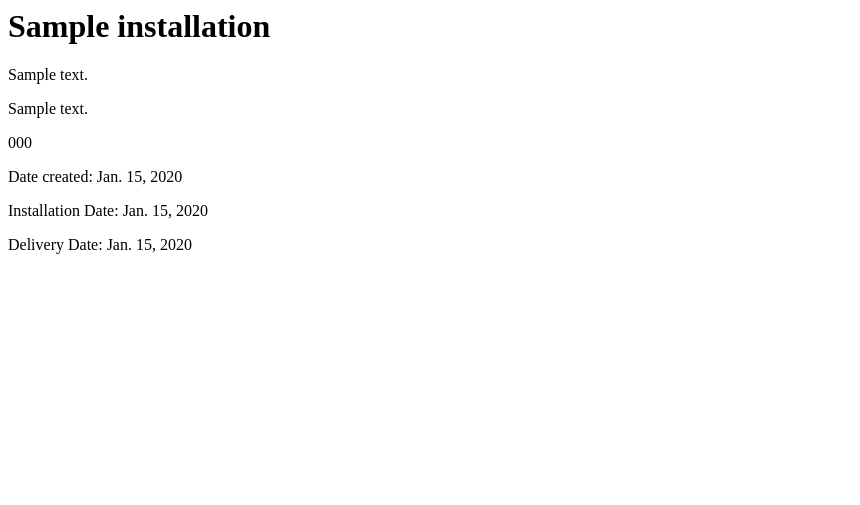
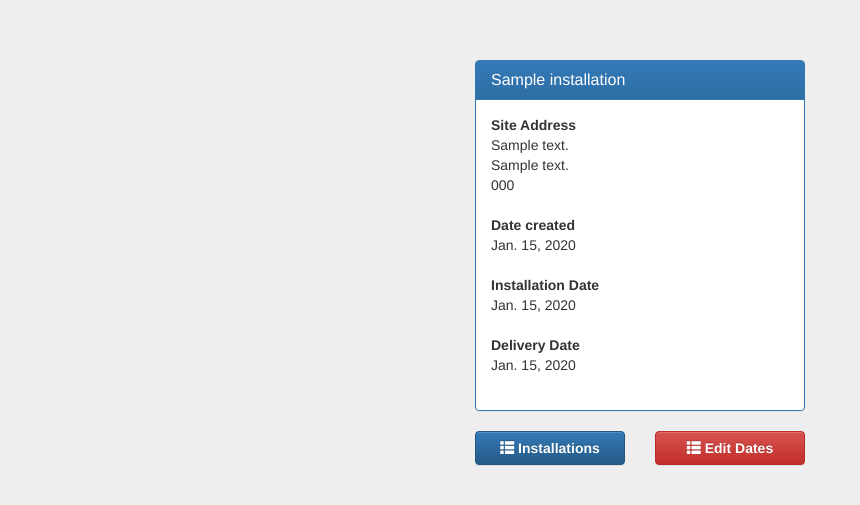
Before and after one commit to joelcormack/woowoo_webapp, a Django app: page /installations/1/ in a window 1280 px wide. Shown: the top 505 px of the page, without its empty margins (0-860 px from the left). Run offline with Django 3.2, Linux system fonts and the light colour scheme; tables that the repository leaves empty hold one stand-in row (values such as "Sample post"); parts of the project's set-up code (start-up, migrations or seed data) failed here and were passed over; some libraries are stand-ins or nearby versions.

Commit message:
styled installation templates

```diff
--- a/woowoo/woowoo_webapp/installations/static/installations/style.css
+++ b/woowoo/woowoo_webapp/installations/static/installations/style.css
@@ -3,13 +3,16 @@ body {
   padding-bottom: 40px;
   background-color: #eee;
 }
-
+.box-central {
+  max-width: 330px;
+  margin: 0 auto;
+}
 .form-signin {
   max-width: 330px;
   padding: 15px;
   margin: 0 auto;
 }
-.form-signin .form-signin-heading,
+.form-signin .form-signin--heading,
 .form-signin .checkbox {
   margin-bottom: 10px;
 }
--- a/woowoo/woowoo_webapp/installations/templates/installations/base.html
+++ b/woowoo/woowoo_webapp/installations/templates/installations/base.html
@@ -1,3 +1,4 @@
+{% load static %}
 <!DOCTYPE html>
 <html lang="en">
   <head>
@@ -12,6 +13,7 @@
     <!-- Optional theme -->
     <link rel="stylesheet" href="https://maxcdn.bootstrapcdn.com/bootstrap/3.3.6/css/bootstrap-theme.min.css" integrity="sha384-fLW2N01lMqjakBkx3l/M9EahuwpSfeNvV63J5ezn3uZzapT0u7EYsXMjQV+0En5r" crossorigin="anonymous">
 
+    <link rel="stylesheet" href="{% static 'installations/style.css' %}">
    {% block script %}{% endblock %}
     <!-- HTML5 shim and Respond.js for IE8 support of HTML5 elements and media queries -->
     <!-- WARNING: Respond.js doesn't work if you view the page via file:// -->
--- a/woowoo/woowoo_webapp/installations/templates/installations/installation_dates.html
+++ b/woowoo/woowoo_webapp/installations/templates/installations/installation_dates.html
@@ -1,12 +1,10 @@
 {% extends 'installations/base.html' %}
-{% load static %}
 {% load bootstrap %}
 
 {% block script %}
 <link rel="stylesheet" href="//code.jquery.com/ui/1.11.4/themes/smoothness/jquery-ui.css">
 <script src="//code.jquery.com/jquery-1.10.2.js"></script>
 <script src="//code.jquery.com/ui/1.11.4/jquery-ui.js"></script>
-<link rel="stylesheet" href="{% static 'installations/style.css' %}">
 <script>
   $(function() {
     $(".datepicker").datepicker({
@@ -21,7 +19,7 @@
 
 {% block content %}
 <form class="form-signin" action="{% url 'contractor-dates' installation_id %}" method="post">
-  <h2 class="form-signin-heading">Mulberry Road Allotments</h2>
+  <h2 class="form-signin--heading">Mulberry Road Allotments</h2>
   {% csrf_token %}
   {{ form|bootstrap }}
   <div class="form-group">
--- a/woowoo/woowoo_webapp/installations/templates/installations/installation_detail.html
+++ b/woowoo/woowoo_webapp/installations/templates/installations/installation_detail.html
@@ -1,7 +1,48 @@
-<h1>{{ object.name }}</h1>
-<p>{{ object.address_one }}</p>
-<p>{{ object.address_two }}</p>
-<p>{{ object.postcode }}</p>
-<p>Date created: {{ object.created_date }}</p>
-<p>Installation Date: {{ object.installation_date }}</p>
-<p>Delivery Date: {{ object.delivery_date }}</p>
+{% extends 'installations/base.html' %}
+{% block content %}
+<div class="box-central">
+
+  <p></p>
+  <div class="panel panel-primary">
+    <div class="panel-heading">
+      <h1 class="panel-title">{{ object.name }}</h1>
+    </div>
+    <div class="panel-body">
+      <address>
+        <strong>Site Address</strong><br>
+        {{ object.address_one }}<br>
+        {{ object.address_two }}<br>
+        {{ object.postcode }}<br>
+      </address>
+      <address>
+        <strong>Date created</strong><br>
+        {{ object.created_date }}<br>
+      </address>
+      <address>
+        <strong>Installation Date</strong><br>
+        {{ object.installation_date }}<br>
+      </address>
+      <address>
+        <strong>Delivery Date</strong><br>
+        {{ object.delivery_date }}<br>
+      </address>
+    </div>
+  </div>
+  <div class="row">
+    <div class="col-xs-6">
+      <a href="{% url 'installation-list' %}">
+        <button type="button" class="btn btn-primary btn-block" aria-label="Left Align">
+          <span class="glyphicon glyphicon-th-list" aria-hidden="true"></span> <strong>Installations</strong>
+        </button>
+      </a>
+    </div>
+    <div class="col-xs-6">
+      <a href="{% url 'contractor-dates' object.id  %}">
+        <button type="button" class="btn btn-danger btn-block" aria-label="Left Align">
+          <span class="glyphicon glyphicon-th-list" aria-hidden="true"></span> <strong>Edit Dates</strong>
+        </button>
+      </a>
+    </div>
+  </div>
+</div>
+{% endblock %}
--- a/woowoo/woowoo_webapp/installations/urls.py
+++ b/woowoo/woowoo_webapp/installations/urls.py
@@ -20,7 +20,7 @@ from .views import InstallationList, InstallationDetail, \
 CreateInstallation, ContractorConfirmation, RetailerConfirmation
 
 urlpatterns = [
-    url(r'^$', InstallationList.as_view()),
+    url(r'^$', InstallationList.as_view(), name='installation-list'),
     url(r'^(?P<pk>[\d]+)/$', InstallationDetail.as_view(), name='installation-detail'),
     url(r'^(?P<installation_id>[\d]+)/contractor/$', ContractorConfirmation.as_view(), name='contractor-confirmation'),
     url(r'^(?P<installation_id>[\d]+)/contractor/form/$', views.set_dates,  name='contractor-dates'),
```
Also changed, not shown: woowoo/woowoo_webapp/installations/templates/installations/installation_list.html (+9 -6 lines).
